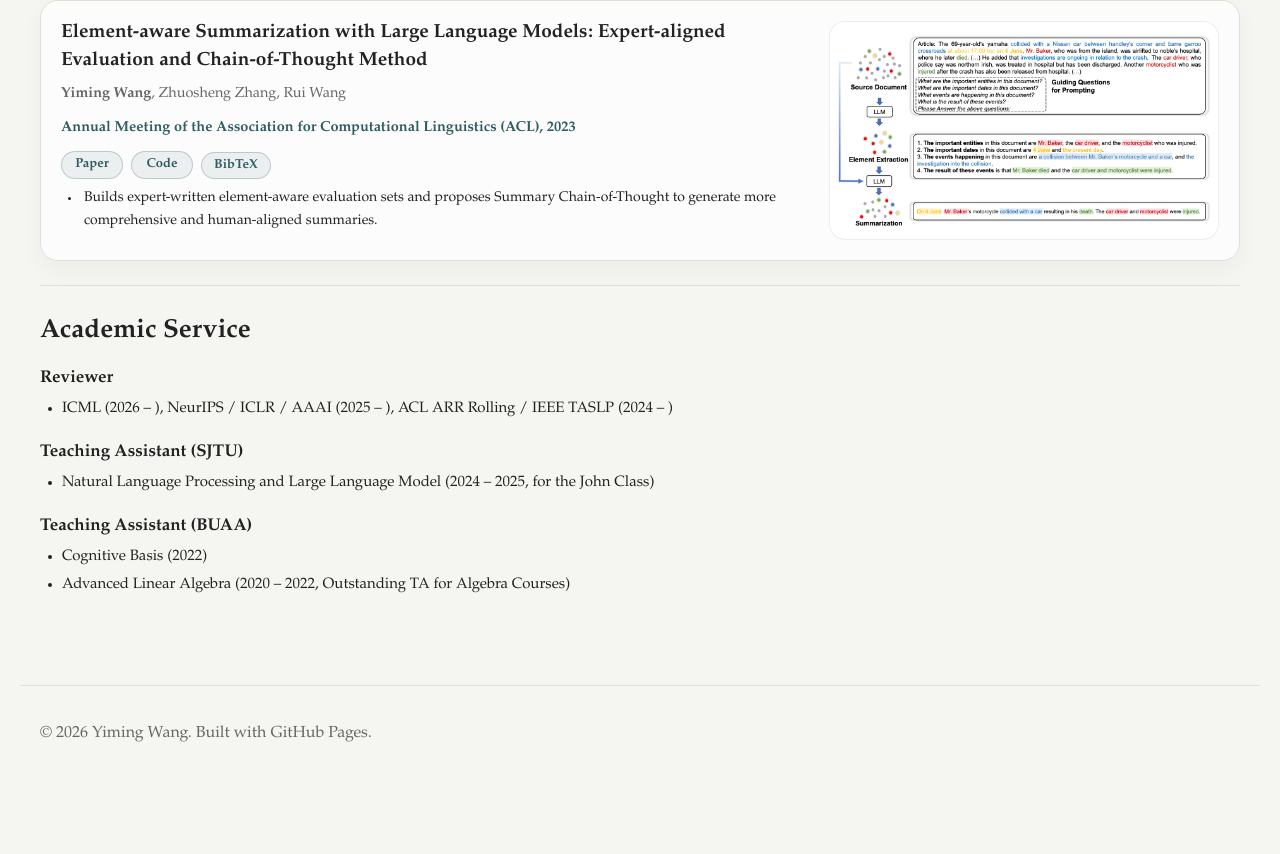
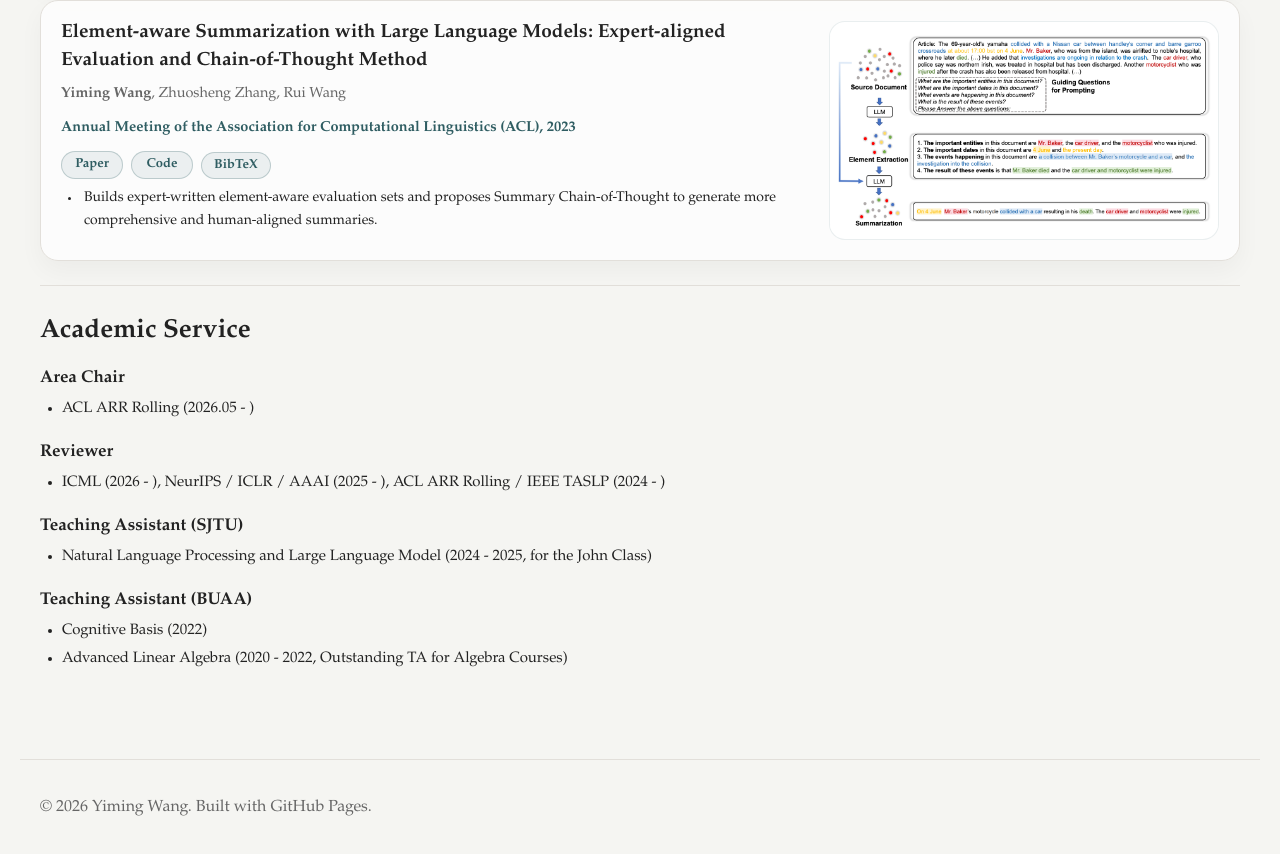
Before and after one commit to wangym2001/wangym2001.github.io, a plain HTML site: page index.html in a window 1280 px wide. Shown: the part 3615-4469 px from the top of the page. Before the commit the page ends 4413 px from the top, so only its background shows below. Drawn offline with Linux system fonts and the light colour scheme; some icons are missing.

Commit message:
Update index.html

```diff
--- a/index.html
+++ b/index.html
@@ -696,11 +696,20 @@
 
       <div class="academic-service-list">
         <div class="academic-service-block">
+          <h3>Area Chair</h3>
+          <ul>
+            <li>
+              ACL ARR Rolling (2026.05 - )
+            </li>
+          </ul>
+        </div>
+
+        <div class="academic-service-block">
           <h3>Reviewer</h3>
           <ul>
             <li>
-              ICML (2026 – ), NeurIPS / ICLR / AAAI (2025 – ),
-              ACL ARR Rolling / IEEE TASLP (2024 – )
+              ICML (2026 - ), NeurIPS / ICLR / AAAI (2025 - ),
+              ACL ARR Rolling / IEEE TASLP (2024 - )
             </li>
           </ul>
         </div>
@@ -710,7 +719,7 @@
           <ul>
             <li>
               Natural Language Processing and Large Language Model
-              (2024 – 2025, for the John Class)
+              (2024 - 2025, for the John Class)
             </li>
           </ul>
         </div>
@@ -721,7 +730,7 @@
             <li>Cognitive Basis (2022)</li>
             <li>
               Advanced Linear Algebra
-              (2020 – 2022, Outstanding TA for Algebra Courses)
+              (2020 - 2022, Outstanding TA for Algebra Courses)
             </li>
           </ul>
         </div>
```
